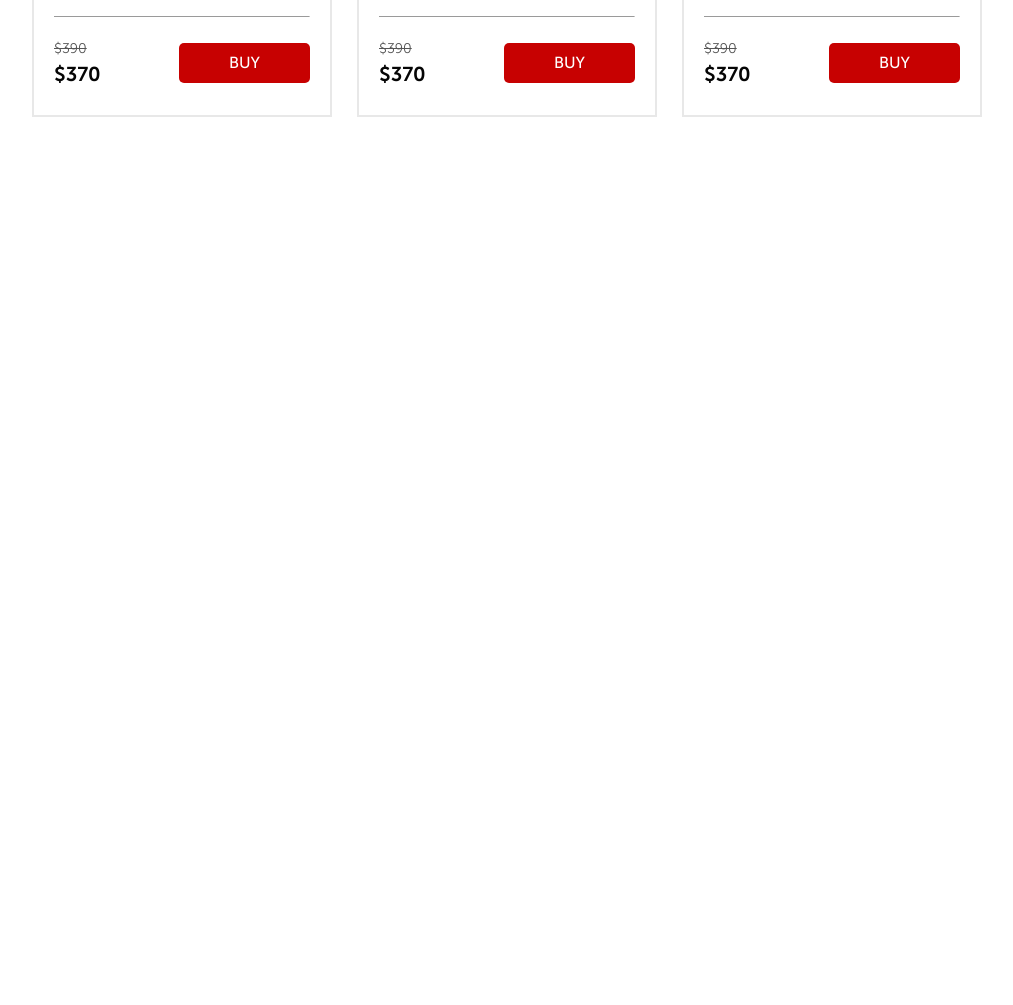
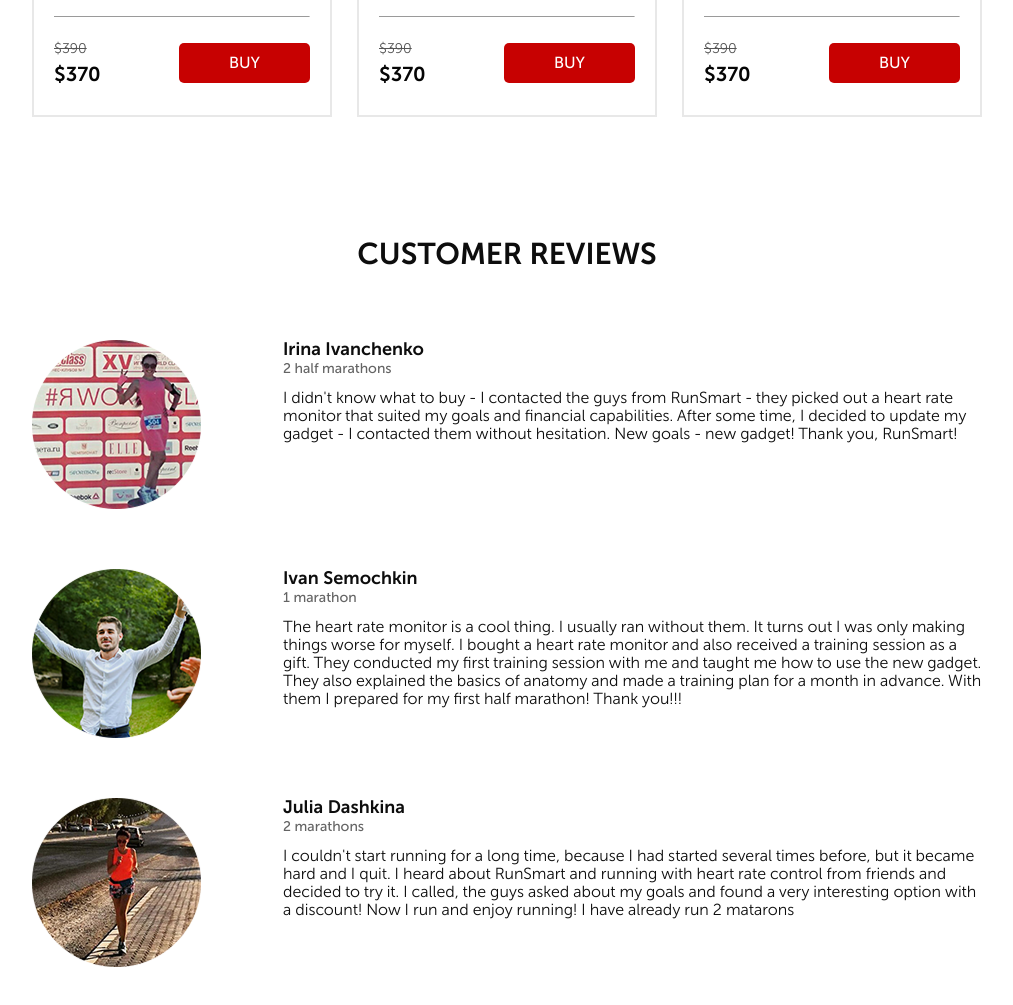
Before and after one commit to Valerii-Hud/pulse-landing, a website: page src/index.html in a window 1280 px wide. Shown: the part 4043-5048 px from the top of the page, without its empty margins (133-1146 px from the left). Before the commit the page ends 4280 px from the top, so only its background shows below. Drawn offline with nearby package versions, Linux system fonts and the light colour scheme; files whose address does not match are found by name.

Commit message:
feat: added reviews section with rwd

```diff
--- a/src/index.html
+++ b/src/index.html
@@ -700,6 +700,65 @@
           </div>
         </div>
       </section>
+      <section class="reviews">
+        <div class="container">
+          <h2 class="title">customer reviews</h2>
+          <div class="reviews__wrapper">
+            <div class="reviews__item">
+              <div class="reviews__img">
+                <img src="images/reviews/photo_1.png" alt="customer" />
+              </div>
+              <div class="reviews__data">
+                <div class="reviews__name">Irina Ivanchenko</div>
+                <div class="reviews__marathon">2 half marathons</div>
+                <div class="reviews__descr">
+                  I didn't know what to buy - I contacted the guys from RunSmart
+                  - they picked out a heart rate monitor that suited my goals
+                  and financial capabilities. After some time, I decided to
+                  update my gadget - I contacted them without hesitation. New
+                  goals - new gadget! Thank you, RunSmart!
+                </div>
+              </div>
+            </div>
+            <div class="reviews__item">
+              <div class="reviews__img">
+                <img src="images/reviews/photo_2.png" alt="customer" />
+              </div>
+              <div class="reviews__data">
+                <div class="reviews__name">Ivan Semochkin</div>
+                <div class="reviews__marathon">1 marathon</div>
+                <div class="reviews__descr">
+                  The heart rate monitor is a cool thing. I usually ran without
+                  them. It turns out I was only making things worse for myself.
+                  I bought a heart rate monitor and also received a training
+                  session as a gift. They conducted my first training session
+                  with me and taught me how to use the new gadget. They also
+                  explained the basics of anatomy and made a training plan for a
+                  month in advance. With them I prepared for my first half
+                  marathon! Thank you!!!
+                </div>
+              </div>
+            </div>
+            <div class="reviews__item">
+              <div class="reviews__img">
+                <img src="images/reviews/photo_3.png" alt="customer" />
+              </div>
+              <div class="reviews__data">
+                <div class="reviews__name">Julia Dashkina</div>
+                <div class="reviews__marathon">2 marathons</div>
+                <div class="reviews__descr">
+                  I couldn't start running for a long time, because I had
+                  started several times before, but it became hard and I quit. I
+                  heard about RunSmart and running with heart rate control from
+                  friends and decided to try it. I called, the guys asked about
+                  my goals and found a very interesting option with a discount!
+                  Now I run and enjoy running! I have already run 2 matarons
+                </div>
+              </div>
+            </div>
+          </div>
+        </div>
+      </section>
     </main>
     <script src="https://code.jquery.com/jquery-1.11.0.min.js"></script>
     <script src="https://code.jquery.com/jquery-migrate-1.2.1.min.js"></script>
--- a/src/sass/components/_media.scss
+++ b/src/sass/components/_media.scss
@@ -10,6 +10,11 @@
       &-descr {
         font-size: 18px;
       }
+    }
+  }
+  .reviews {
+    &__item {
+      grid-template-columns: 200px auto;
     }
   }
 }
@@ -70,6 +75,14 @@
         font-size: 24px;
         line-height: 32px;
       }
+    }
+  }
+  .reviews {
+    &__item {
+      grid-template-columns: 1fr;
+    }
+    &__img {
+      display: none;
     }
   }
 }
--- /dev/null
+++ b/src/sass/components/_reviews.scss
@@ -0,0 +1,33 @@
+.reviews {
+  &__wrapper {
+    padding-top: 60px;
+  }
+  &__item {
+    display: grid;
+    grid-template-columns: 200px 680px;
+    column-gap: 51px;
+  }
+  &__item:not(:nth-child(3)) {
+    margin-bottom: 60px;
+  }
+  &__item:is(:nth-child(3)) {
+    margin-bottom: 40px;
+  }
+  &__name {
+    color: #0d0d0d;
+    font-size: 18px;
+    font-weight: 700;
+    line-height: 18px;
+  }
+  &__marathon {
+    color: #646464;
+    font-size: 14px;
+  }
+  &__descr {
+    margin-top: 10px;
+    color: #0d0d0d;
+    font-size: 16px;
+    font-weight: 300;
+    line-height: 18px;
+  }
+}
--- a/src/sass/style.scss
+++ b/src/sass/style.scss
@@ -16,5 +16,6 @@
 @import 'components/consultation';
 @import 'components/carousel';
 @import 'components/catalog';
+@import 'components/reviews';
 
 @import 'components/media';
```
Also changed, not shown: src/css/style.min.css, src/images/reviews/photo_1.png (added), src/images/reviews/photo_2.png (added), src/images/reviews/photo_3.png (added).
